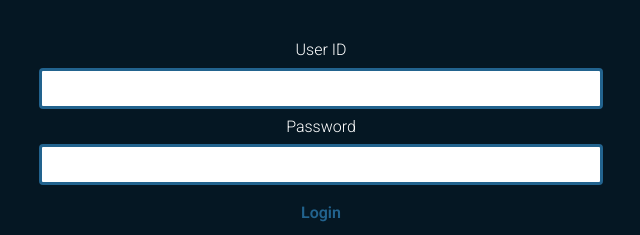
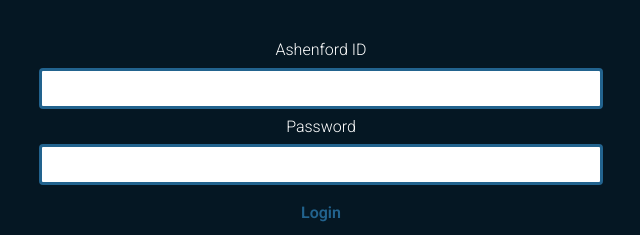
Before and after one commit to ashenforddigital/Ashenford, a plain HTML site: page index.html in a window 1280 px wide. Shown: the part 267-502 px from the top of the page, 319-959 px from the left. Drawn offline with Linux system fonts and the light colour scheme.

Commit message:
Update index.html

```diff
--- a/index.html
+++ b/index.html
@@ -78,7 +78,7 @@
         <div class="logo"></div> <!-- Placeholder for the logo image -->
         <div class="section login-form">
             <form id="loginForm">
-                <label for="username">User ID</label>
+                <label for="username">Ashenford ID</label>
                 <br /><input type="text" id="username" name="username" required>
                 <br /><label for="password">Password</label>
                 <br /><input type="password" id="password" name="password" required>
```
